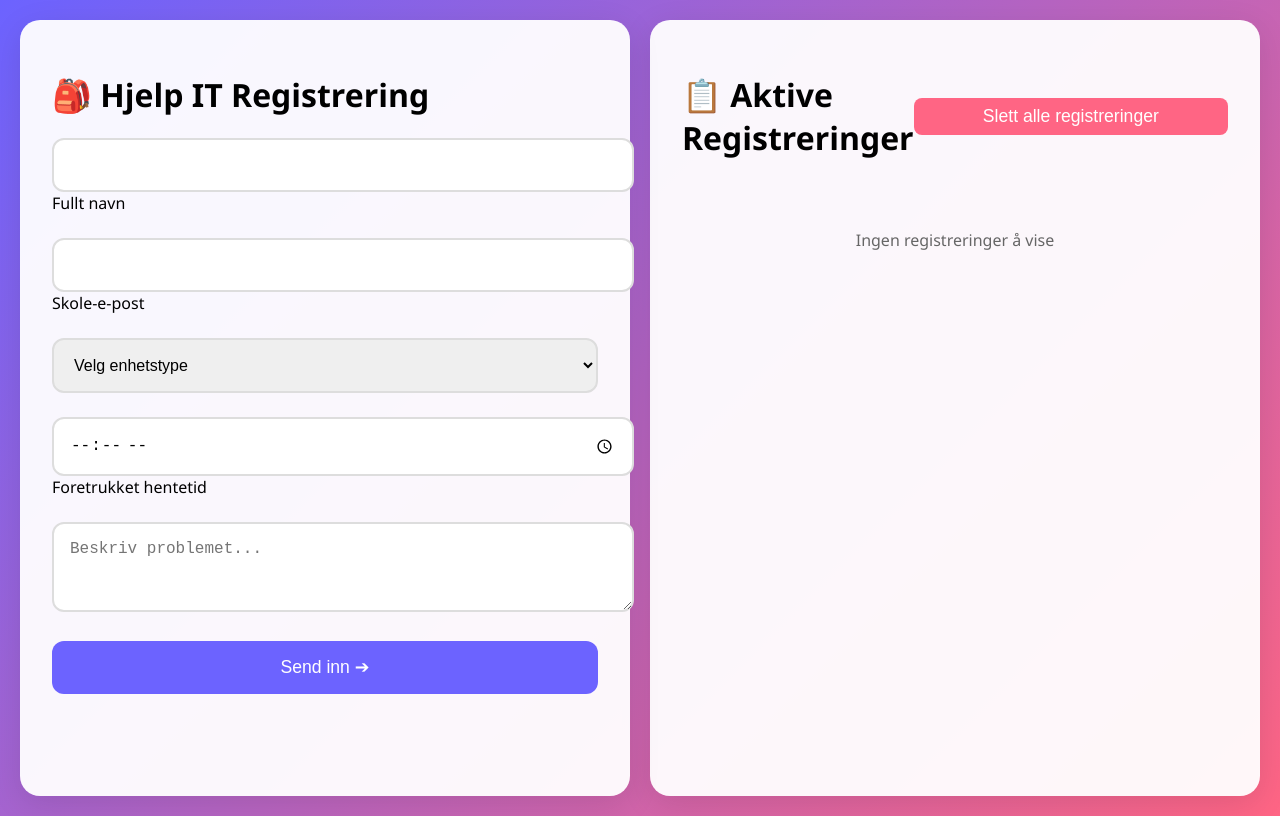
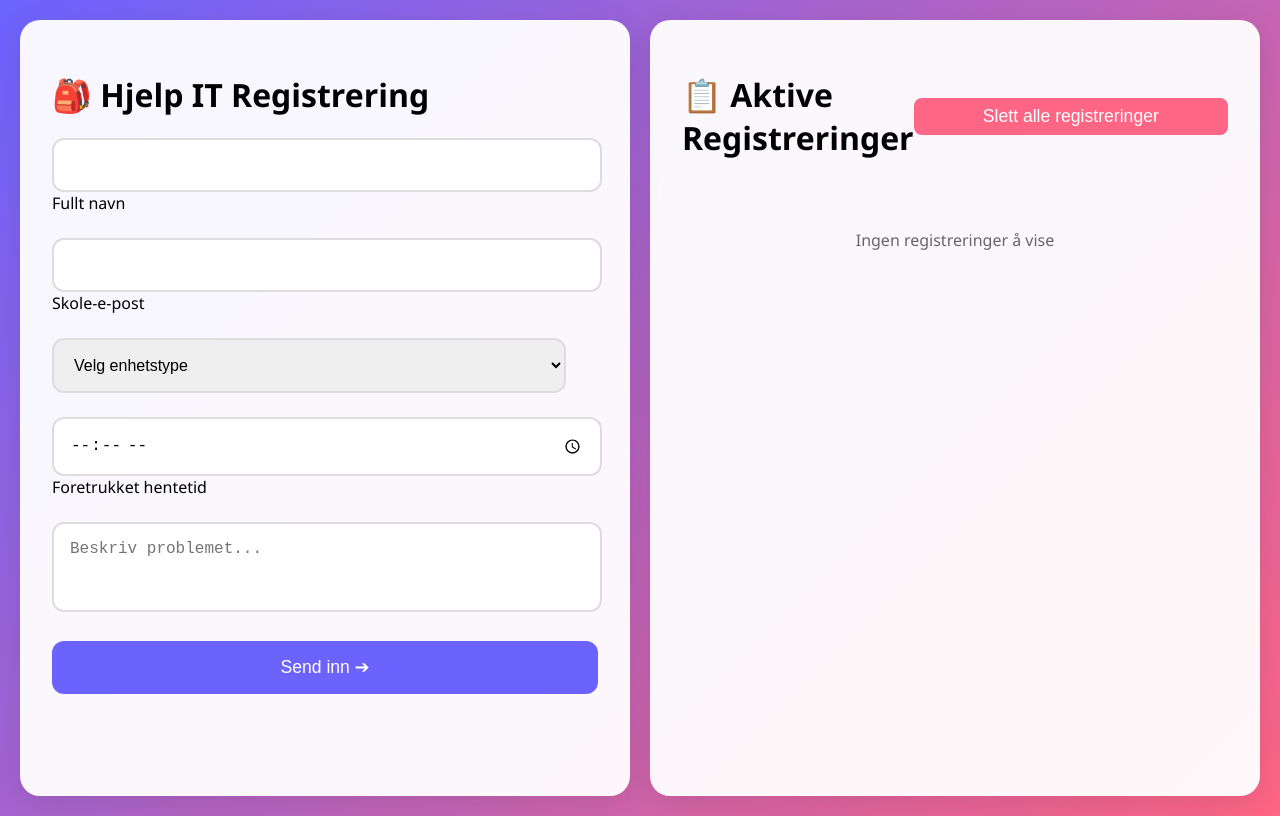
Before and after one commit to lukra006/IM-24-25-Drift, a plain HTML site: page hjelpmegIT/index.html in a window 1280 px wide. Drawn offline with Linux system fonts and the light colour scheme.

Commit message:
Update style.css

```diff
--- a/hjelpmegIT/css/style.css
+++ b/hjelpmegIT/css/style.css
@@ -79,6 +79,7 @@
 
         .input-group {
             position: relative;
+            padding-inline-end:2rem;
         }
 
         input, select, textarea {
@@ -88,6 +89,9 @@
             border-radius: 12px;
             font-size: 1rem;
             transition: all 0.3s ease;
+        }
+        textarea {
+            resize: none;
         }
 
         input:focus, select:focus, textarea:focus {
```
